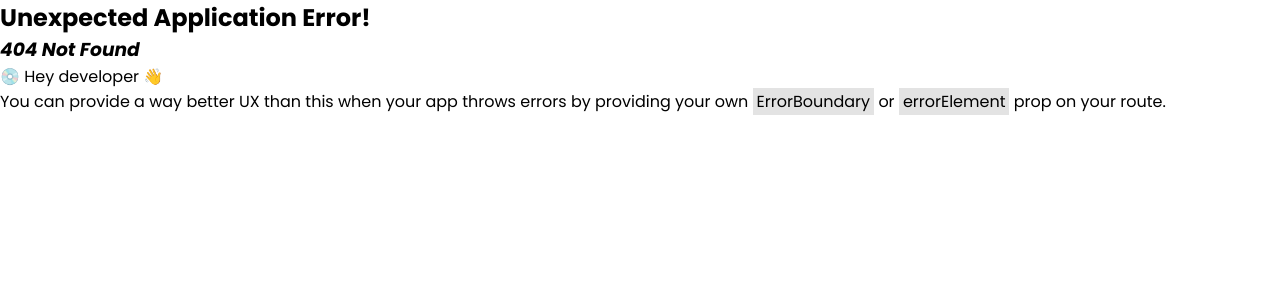
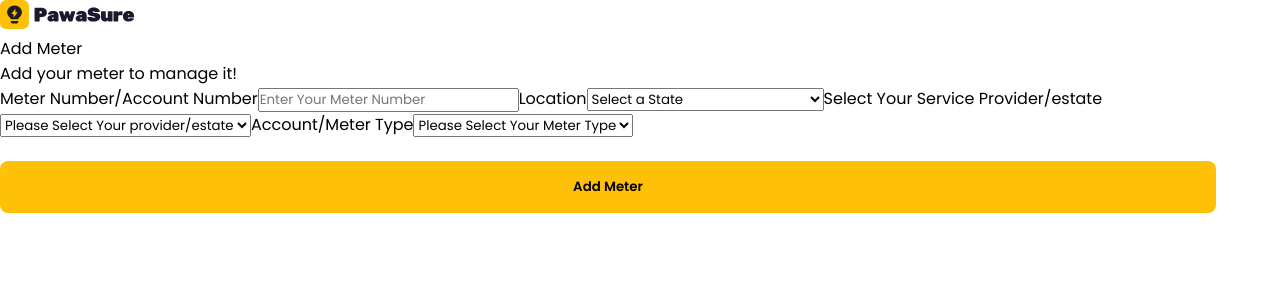
Before and after one commit to mrauthentik/pawa, a React (Vite) app in the folder pawa-sure/: page /meter in a window 1280 px wide. Before the commit this address had no page. Shown: the top 300 px of the page. Built offline with nearby package versions, Linux system fonts and the light colour scheme.

Commit message:
feat: add Meter component and update routing for meter management

```diff
--- a/pawa-sure/src/App.css
+++ b/pawa-sure/src/App.css
@@ -20,6 +20,7 @@
     box-sizing: border-box;
     font-family: 'Poppins', sans-serif;
 }
+
 button{
     cursor: pointer;
     background-color: var(--yellow);
@@ -148,3 +149,8 @@ button:active{
     }
 }
 /* #########  Sign up Success styles ends here ########### */
+
+
+/* Add meter styles */
+
+/* Add meter styles ends here */
--- /dev/null
+++ b/pawa-sure/src/Components/Auth/Meter.tsx
@@ -0,0 +1,81 @@
+import React from 'react'
+import img from '../../assets/images/pawa.svg'
+
+const Meter: React.FC = ()=>{
+    return(
+        <div className='meter-container'>
+            <div className="logo">
+                <img src={img} alt="" />
+            </div>
+            <div className="header">
+                <p>Add Meter</p>
+            </div>
+            <div className="mini-text">
+                <p>Add your meter to manage it!</p>
+            </div>
+
+            <form>
+                <label htmlFor="meternumber">Meter Number/Account Number</label>
+                <input type="text" placeholder='Enter Your Meter Number' required/>
+
+                <label htmlFor="Location">Location</label>
+                <select name="location" id="" required>
+                <option value="">Select a State</option>
+                <option value="abia">Abia</option>
+                <option value="adamawa">Adamawa</option>
+                <option value="akwa-ibom">Akwa Ibom</option>
+                <option value="anambra">Anambra</option>
+                <option value="bauchi">Bauchi</option>
+                <option value="bayelsa">Bayelsa</option>
+                <option value="benue">Benue</option>
+                <option value="borno">Borno</option>
+                <option value="cross-river">Cross River</option>
+                <option value="delta">Delta</option>
+                <option value="ebonyi">Ebonyi</option>
+                <option value="edo">Edo</option>
+                <option value="ekiti">Ekiti</option>
+                <option value="enugu">Enugu</option>
+                <option value="gombe">Gombe</option>
+                <option value="imo">Imo</option>
+                <option value="jigawa">Jigawa</option>
+                <option value="kaduna">Kaduna</option>
+                <option value="kano">Kano</option>
+                <option value="katsina">Katsina</option>
+                <option value="kebbi">Kebbi</option>
+                <option value="kogi">Kogi</option>
+                <option value="kwara">Kwara</option>
+                <option value="lagos">Lagos</option>
+                <option value="nasarawa">Nasarawa</option>
+                <option value="niger">Niger</option>
+                <option value="ogun">Ogun</option>
+                <option value="ondo">Ondo</option>
+                <option value="osun">Osun</option>
+                <option value="oyo">Oyo</option>
+                <option value="plateau">Plateau</option>
+                <option value="rivers">Rivers</option>
+                <option value="sokoto">Sokoto</option>
+                <option value="taraba">Taraba</option>
+                <option value="yobe">Yobe</option>
+                <option value="zamfara">Zamfara</option>
+                <option value="fct">Federal Capital Territory (Abuja)</option>
+                </select>
+                <label htmlFor="provider">Select Your Service Provider/estate</label>
+                <select name="provider" id="" required>
+                    <option value="">Please Select Your provider/estate</option>
+                    <option value=""> AEDC</option>
+                    <option value=""> NEDC</option>
+                </select>
+
+                <label htmlFor="meterType">Account/Meter Type</label>
+                <select name="meterType" id="" required >
+                    <option value="">Please Select Your Meter Type</option>
+                    <option value=""> Prepaid</option>
+                    <option value=""> Postpaid</option>
+                </select>
+                <button type='submit'>Add Meter</button>
+            </form>
+        </div>
+    )
+}
+
+export default Meter
--- a/pawa-sure/src/Components/Auth/SignUpSuccess.tsx
+++ b/pawa-sure/src/Components/Auth/SignUpSuccess.tsx
@@ -15,7 +15,7 @@ const SignUpSuccess: React.FC = ()=>{
                     seamless experience.
                 </p>
             </div>
-            <button><Link to="/signin" className='link'>Connect Meter</Link> </button>
+            <button><Link to="/meter" className='link'>Connect Meter</Link> </button>
         </div>
     )
 }
--- a/pawa-sure/src/Router/router.tsx
+++ b/pawa-sure/src/Router/router.tsx
@@ -2,6 +2,7 @@ import {createBrowserRouter} from 'react-router-dom'
 import Landing from '../Components/Landing'
 import SignUp from '../Components/Auth/SignUp'
 import SignUpSuccess from '../Components/Auth/SignUpSuccess'
+import Meter from '../Components/Auth/Meter'
 
 const router = createBrowserRouter([
     {
@@ -16,6 +17,10 @@ const router = createBrowserRouter([
         path:'/signup-success',
         element: <SignUpSuccess />
     },
+    {
+        path:'/meter',
+        element: <Meter />
+    },
 ])
 
 export default router
```
